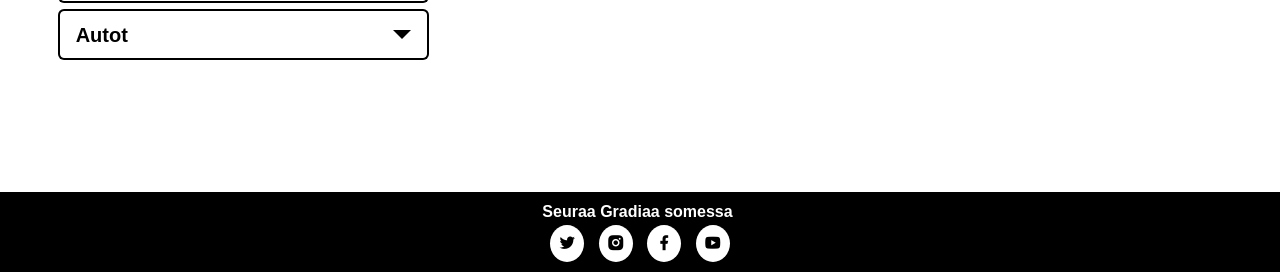
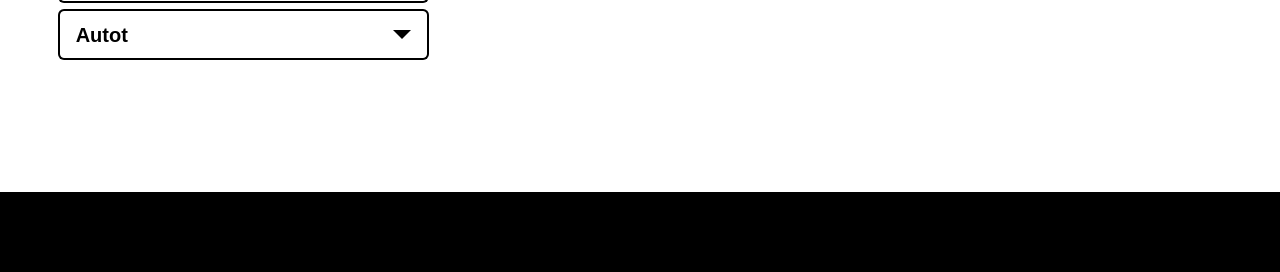
Before and after one commit to Team-OperativeDiary/Equipment-Usage-Diary, a Flask app: page / in a window 1280 px wide. Shown: the part 528-800 px from the top of the page. Run offline with Flask 3, Linux system fonts and the light colour scheme; some libraries are stand-ins or nearby versions.

Commit message:
footer removed

```diff
--- a/app/templates/main_page.html
+++ b/app/templates/main_page.html
@@ -200,14 +200,7 @@
 
 
     <footer class="footer">
-        <div class="seuraa-text">Seuraa Gradiaa somessa</div>
-        <!-- Social media icons -->
-        <div class="social-icons">
-            <a href="https://twitter.com/gradia_fi" target="_blank"><i class="ri-twitter-fill"></i></a>
-            <a href="https://www.instagram.com/gradiafi/" target="_blank"><i class="ri-instagram-fill"></i></a>
-            <a href="https://www.facebook.com/gradiafi" target="_blank"><i class="ri-facebook-fill"></i></a>
-            <a href="https://www.youtube.com/channel/UClCeJlUjbHleylP8W63Rktg" target="_blank"><i class="ri-youtube-fill"></i></a>
-        </div>
+
     </footer>
 
 
```
